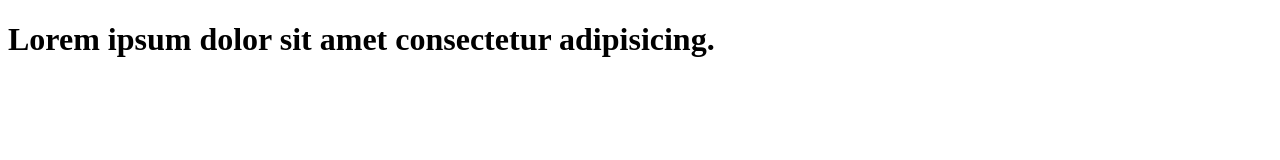
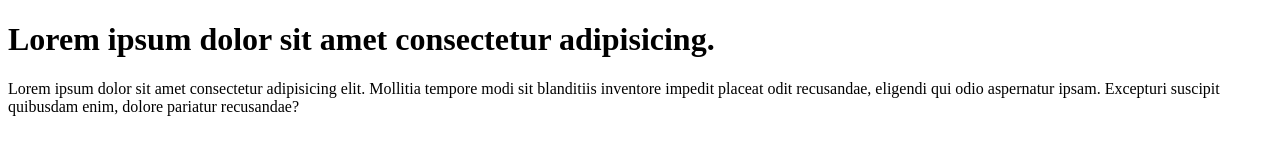
Before and after one commit to Dadir-Dev/learn-git-, a plain HTML site: page index.html in a window 1280 px wide. Drawn offline with Linux system fonts and the light colour scheme.

Commit message:
add a paragraph to code

```diff
--- a/index.html
+++ b/index.html
@@ -7,5 +7,11 @@
   </head>
   <body>
     <h1>Lorem ipsum dolor sit amet consectetur adipisicing.</h1>
+    <p>
+      Lorem ipsum dolor sit amet consectetur adipisicing elit. Mollitia tempore
+      modi sit blanditiis inventore impedit placeat odit recusandae, eligendi
+      qui odio aspernatur ipsam. Excepturi suscipit quibusdam enim, dolore
+      pariatur recusandae?
+    </p>
   </body>
 </html>
```
